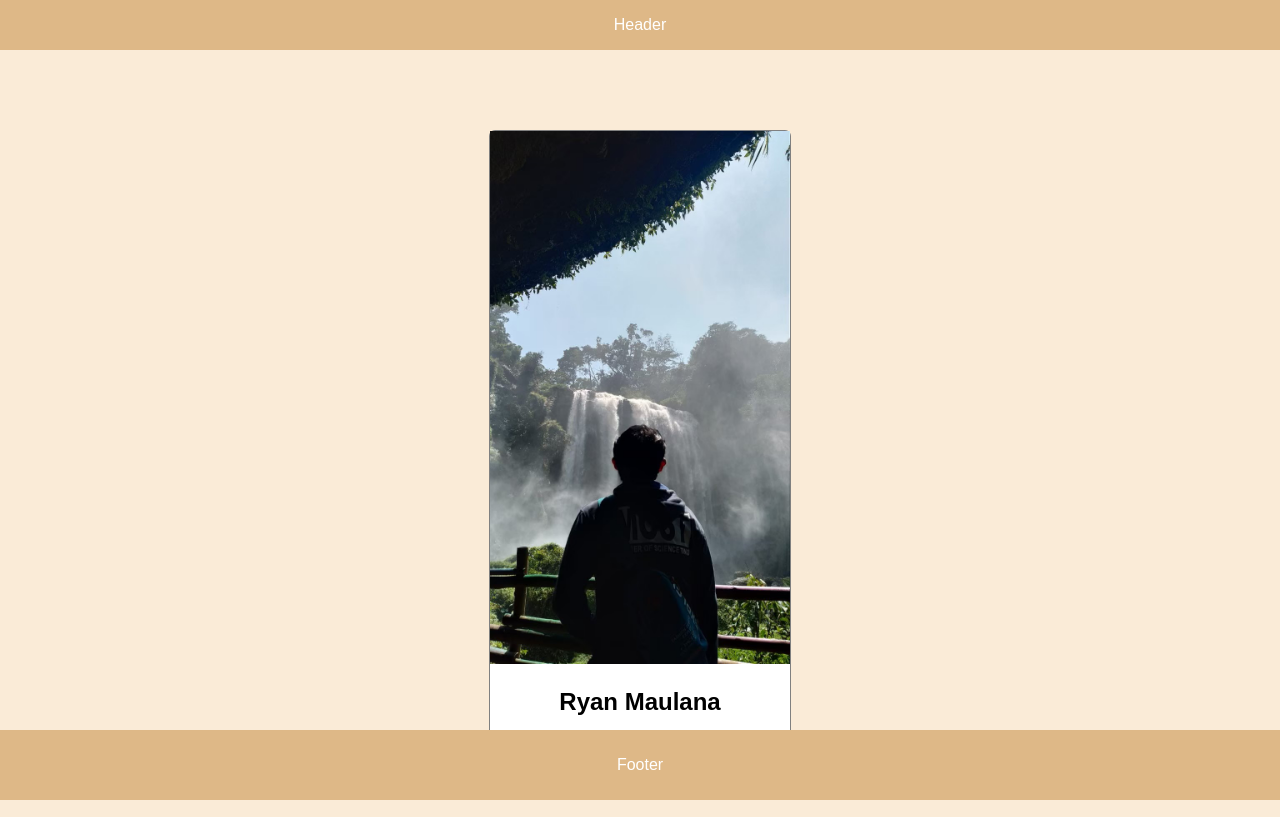
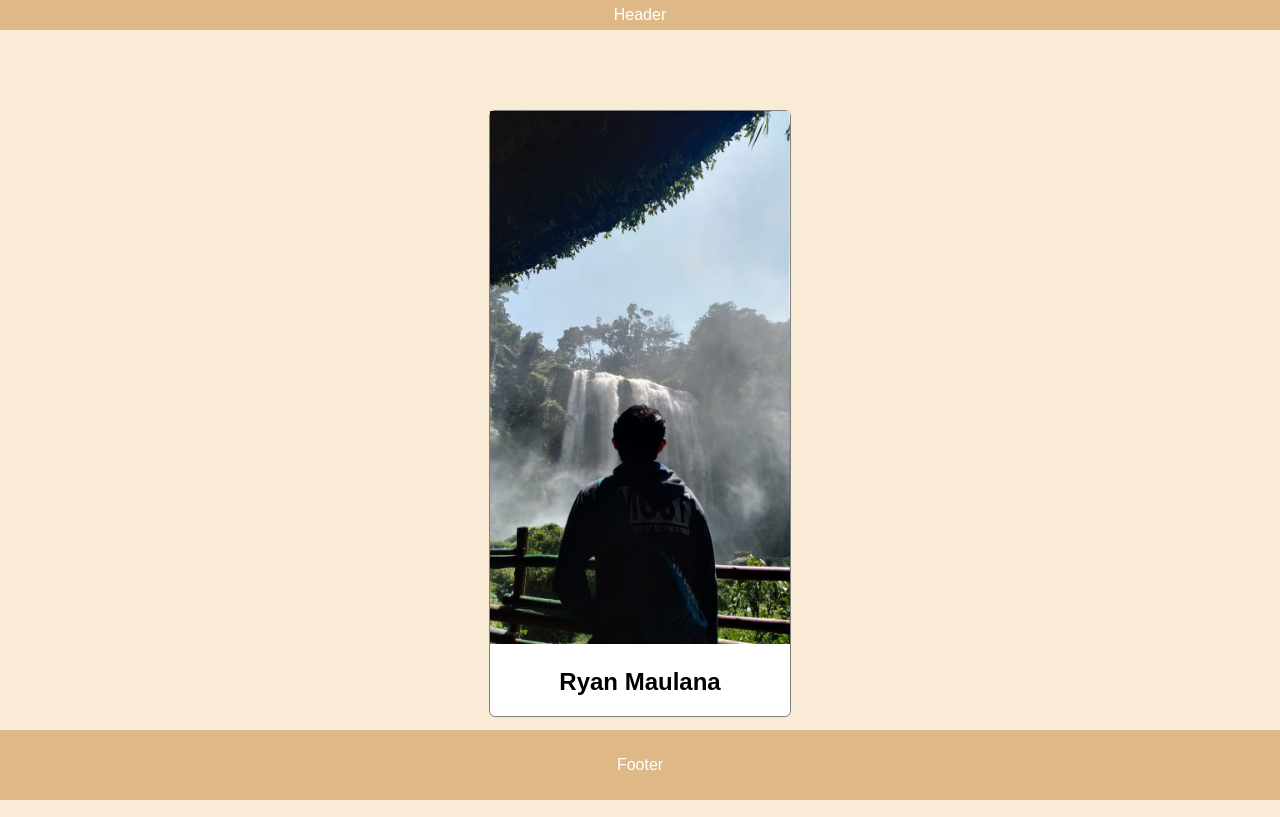
Before and after one commit to erem149/my-repo-from-remote, a plain HTML site: page index.html in a window 1280 px wide. Drawn offline with Linux system fonts and the light colour scheme.

Commit message:
changed style for size of header

```diff
--- a/style.css
+++ b/style.css
@@ -37,8 +37,8 @@ body {
 
  #header {
     width: 100%;
-    height: 50px;
-    line-height: 50px;
+    height: 30px;
+    line-height: 30px;
     background-color: burlywood;
     text-align: center;
     color: white;
```
